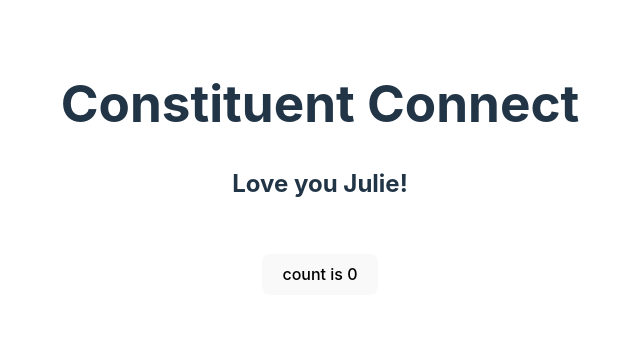
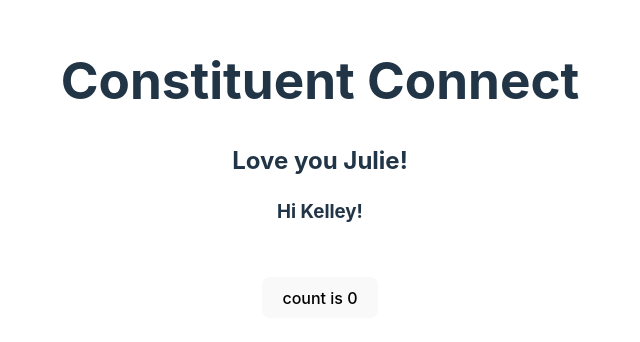
Before and after one commit to lkmoody/cconnect, a React (Vite) app: page / in a window 1280 px wide. Shown: the part 216-558 px from the top of the page, without its empty margins (320-960 px from the left). Built offline with nearby package versions, Linux system fonts and the light colour scheme.

Commit message:
I think the build is working now

```diff
--- a/src/App.jsx
+++ b/src/App.jsx
@@ -10,6 +10,7 @@ function App() {
         <>
             <h1>Constituent Connect</h1>
             <h2>Love you Julie!</h2>
+            <h3>Hi Kelley!</h3>
             <div className="card">
                 <button onClick={() => setCount((count) => count + 1)}>
                     count is {count}
```
